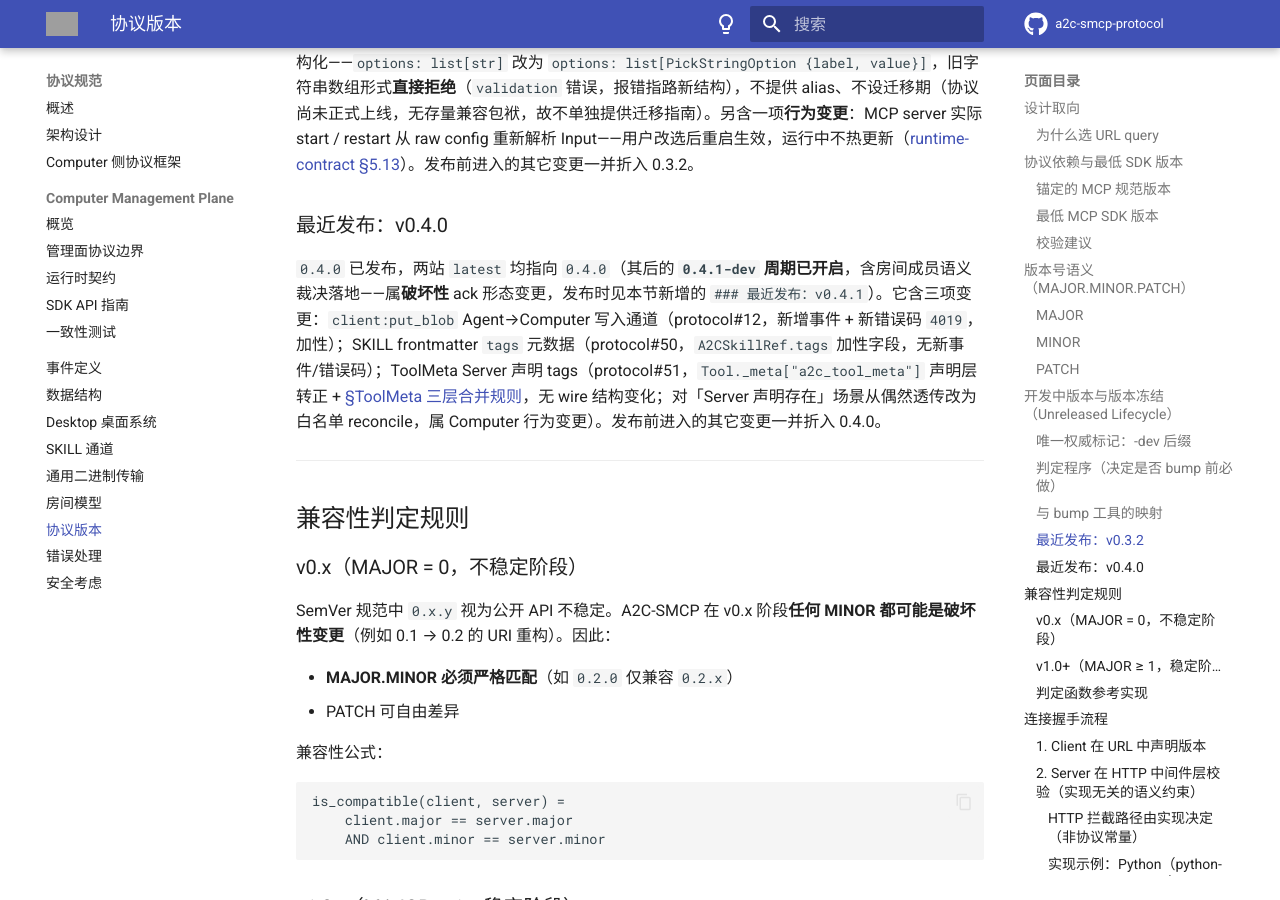
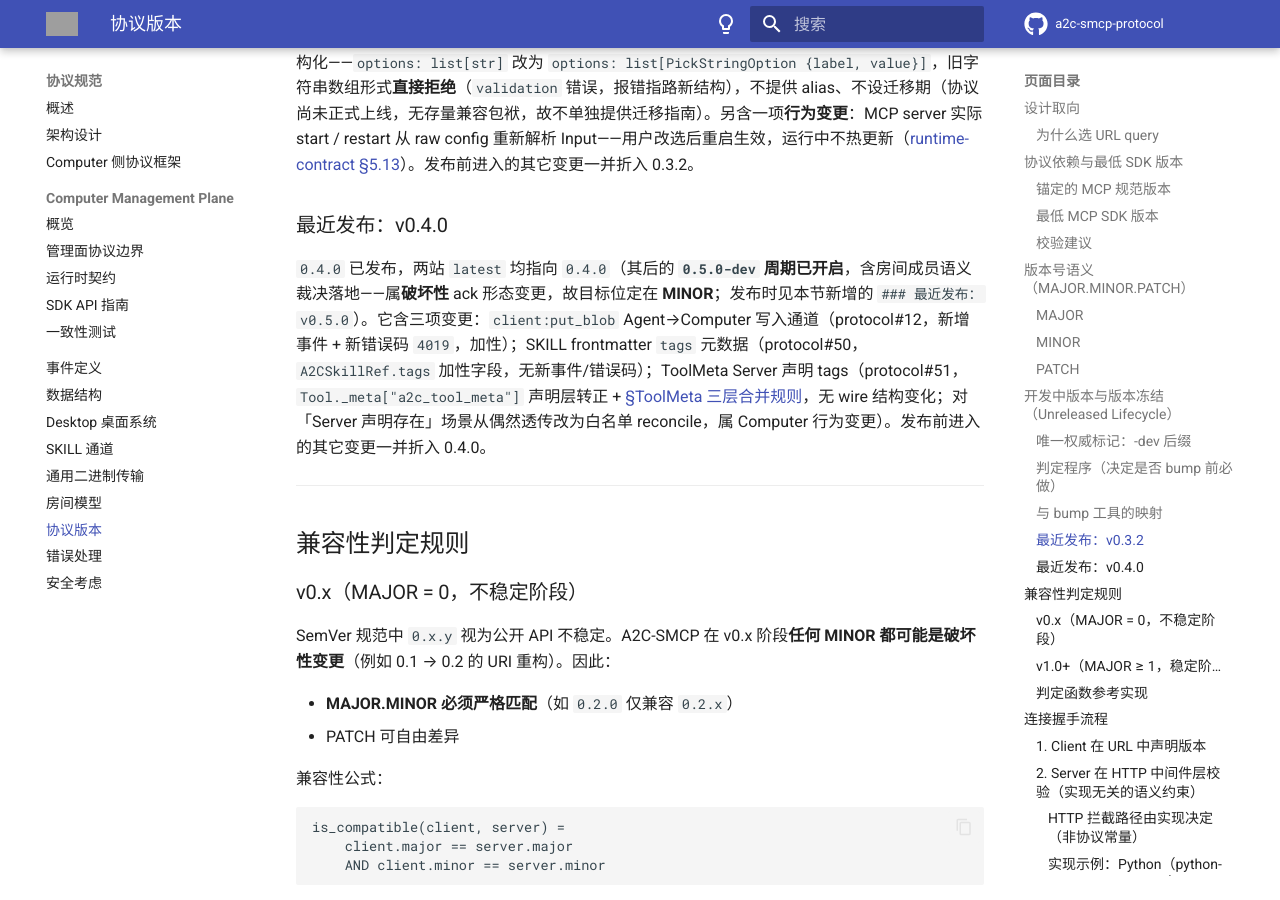
Before and after one commit to A2C-SMCP/a2c-smcp-protocol, an MkDocs documentation site: the page built from docs/specification/versioning.md, in a window 1280 px wide and 900 px high, scrolled down 5790 px. Built offline with MkDocs 1.6.1 and Material for MkDocs 9.7.7, drawn with Linux system fonts in a browser that asks for light colours; comment, search, counter and statistics services are not loaded; the version menu is left out; grey boxes are pictures that could not be loaded.

Commit message:
docs(versioning): 房间成员语义目标位由 0.4.1 抬至 0.5.0 — 破坏性 wire 变更按 versioning.md:140 应走 MINOR
原裁定落 0.4.1 (PATCH) 以便与双 SDK v0.4.1 同批；经复核，v0.x 下 MINOR 严格匹配
⇒ 0.4.0 与 0.4.1 会被握手判为兼容，却在 ack 解析处崩（python 的
`success, msg = await call(...)` 遇 dict 报 TypeError），属静默窗口。
故就地抬高目标位到 0.5.0-dev（versioning.md:160 的「严重度超过当前目标位」情形），
双 SDK milestone 同步改名 v0.4.1 → v0.5.0。

Refs: protocol#61, PR#62
Co-Authored-By: Claude <noreply@anthropic.com>

```diff
--- a/docs/specification/versioning.md
+++ b/docs/specification/versioning.md
@@ -175,7 +175,7 @@ PATCH 仅允许：实现 bug 修复、错误信息文案打磨、文档勘误、
 
 ### 最近发布：v0.4.0
 
-`0.4.0` 已发布，两站 `latest` 均指向 `0.4.0`（其后的 **`0.4.1-dev` 周期已开启**，含房间成员语义裁决落地——属**破坏性** ack 形态变更，发布时见本节新增的 `### 最近发布：v0.4.1`）。它含三项变更：`client:put_blob` Agent→Computer 写入通道（protocol#12，新增事件 + 新错误码 `4019`，加性）；SKILL frontmatter `tags` 元数据（protocol#50，`A2CSkillRef.tags` 加性字段，无新事件/错误码）；ToolMeta Server 声明 tags（protocol#51，`Tool._meta["a2c_tool_meta"]` 声明层转正 + [§ToolMeta 三层合并规则](data-structures.md#toolmeta-三层合并规则)，无 wire 结构变化；对「Server 声明存在」场景从偶然透传改为白名单 reconcile，属 Computer 行为变更）。发布前进入的其它变更一并折入 0.4.0。
+`0.4.0` 已发布，两站 `latest` 均指向 `0.4.0`（其后的 **`0.5.0-dev` 周期已开启**，含房间成员语义裁决落地——属**破坏性** ack 形态变更，故目标位定在 **MINOR**；发布时见本节新增的 `### 最近发布：v0.5.0`）。它含三项变更：`client:put_blob` Agent→Computer 写入通道（protocol#12，新增事件 + 新错误码 `4019`，加性）；SKILL frontmatter `tags` 元数据（protocol#50，`A2CSkillRef.tags` 加性字段，无新事件/错误码）；ToolMeta Server 声明 tags（protocol#51，`Tool._meta["a2c_tool_meta"]` 声明层转正 + [§ToolMeta 三层合并规则](data-structures.md#toolmeta-三层合并规则)，无 wire 结构变化；对「Server 声明存在」场景从偶然透传改为白名单 reconcile，属 Computer 行为变更）。发布前进入的其它变更一并折入 0.4.0。
 
 ---
 
```
Also changed, not shown: docs/specification/index.md (+1 -1 lines).
